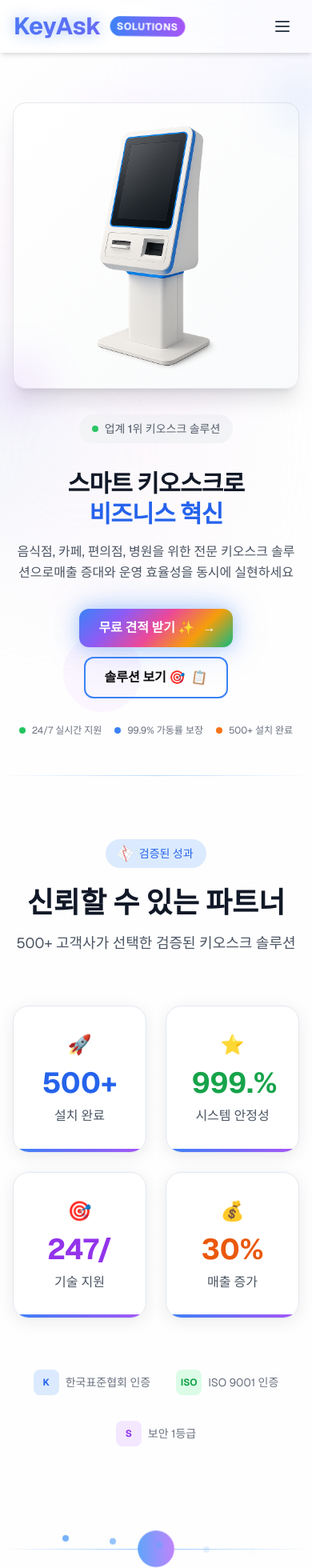
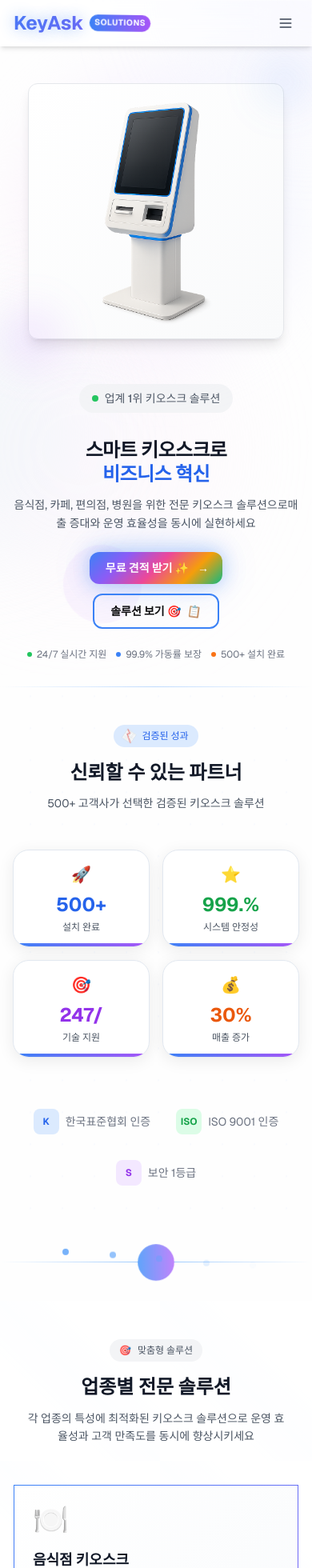
Before and after one commit to HSfac/keyask, a Next.js app: page / in a window 390 px wide. Shown: the top 1960 px of the page at 80% size. Built offline with nearby package versions, Linux system fonts and the light colour scheme.

Commit message:
홈 페이지 및 푸터 스타일 개선: 텍스트 크기 및 여백 조정, 반응형 디자인 최적화, 버튼 및 아이콘 크기 조정, 레이아웃 일관성 유지

```diff
--- a/src/app/case-studies/page.tsx
+++ b/src/app/case-studies/page.tsx
@@ -135,14 +135,14 @@ export default function CaseStudiesPage() {
   ];
 
   return (
-    <div className="min-h-screen py-16">
+    <div className="min-h-screen py-8 sm:py-12 md:py-16">
       <div className="max-w-7xl mx-auto px-4 sm:px-6 lg:px-8">
         {/* 헤더 섹션 */}
-        <div className="text-center mb-16">
-          <h1 className="text-4xl md:text-5xl font-bold text-foreground mb-6">
+        <div className="text-center mb-12 sm:mb-16">
+          <h1 className="text-2xl sm:text-3xl md:text-4xl lg:text-5xl font-bold text-foreground mb-4 sm:mb-6">
             고객 성공 사례
           </h1>
-          <p className="text-xl text-gray-600 max-w-3xl mx-auto">
+          <p className="text-sm sm:text-base md:text-lg lg:text-xl text-gray-600 max-w-3xl mx-auto px-4">
             다양한 업종에서 SmartKiosk Solutions가 어떻게 비즈니스 성과를 개선했는지 확인해보세요.
             실제 고객의 경험과 구체적인 성과를 통해 검증된 솔루션의 가치를 보여드립니다.
           </p>
--- a/src/app/page.tsx
+++ b/src/app/page.tsx
@@ -125,7 +125,7 @@ export default function Home() {
       </div>
 
       {/* 히어로 섹션 */}
-      <section className="relative text-gray-900 pt-16 md:pt-24 pb-12 md:pb-20 overflow-hidden">
+      <section className="relative text-gray-900 pt-12 sm:pt-16 md:pt-24 pb-8 sm:pb-12 md:pb-20 overflow-hidden">
         {/* 인터랙티브 배경 요소 */}
         <div className="absolute inset-0">
           <motion.div
@@ -171,7 +171,7 @@ export default function Home() {
               </motion.div>
 
               <motion.h1
-                className="text-3xl sm:text-4xl md:text-5xl lg:text-6xl xl:text-7xl font-bold mb-4 md:mb-6 leading-tight tracking-tight text-gray-900"
+                className="text-2xl sm:text-3xl md:text-4xl lg:text-5xl xl:text-6xl font-bold mb-3 sm:mb-4 md:mb-6 leading-tight tracking-tight text-gray-900"
                 initial={{ opacity: 0, y: 30 }}
                 animate={{ opacity: 1, y: 0 }}
                 transition={{ duration: 0.8, delay: 0.2 }}
@@ -182,7 +182,7 @@ export default function Home() {
               </motion.h1>
 
               <motion.p
-                className="text-base sm:text-lg md:text-xl lg:text-2xl mb-8 md:mb-10 text-gray-600 leading-relaxed"
+                className="text-sm sm:text-base md:text-lg lg:text-xl mb-6 sm:mb-8 md:mb-10 text-gray-600 leading-relaxed"
                 initial={{ opacity: 0, y: 30 }}
                 animate={{ opacity: 1, y: 0 }}
                 transition={{ duration: 0.8, delay: 0.4 }}
@@ -193,7 +193,7 @@ export default function Home() {
               </motion.p>
 
               <motion.div
-                className="flex flex-col sm:flex-row gap-3 sm:gap-4 justify-center lg:justify-start items-center mb-8 md:mb-12"
+                className="flex flex-col sm:flex-row gap-3 sm:gap-4 justify-center lg:justify-start items-center mb-6 sm:mb-8 md:mb-12"
                 initial={{ opacity: 0, y: 30 }}
                 animate={{ opacity: 1, y: 0 }}
                 transition={{ duration: 0.8, delay: 0.6 }}
@@ -202,12 +202,12 @@ export default function Home() {
                   whileHover={{ scale: 1.02 }}
                   whileTap={{ scale: 0.98 }}
                 >
-                  <Link href="/contact" className="btn-startup-gradient inline-flex items-center gap-2 px-6 sm:px-8 py-3 sm:py-4 text-base sm:text-lg font-bold startup-neon-glow w-full sm:w-auto text-center">
+                  <Link href="/contact" className="btn-startup-gradient inline-flex items-center gap-2 px-5 sm:px-6 md:px-8 py-2.5 sm:py-3 md:py-4 text-sm sm:text-base md:text-lg font-bold startup-neon-glow w-full sm:w-auto text-center">
                     무료 견적 받기 ✨
                     <motion.span
                       animate={{ x: [0, 3, 0] }}
                       transition={{ duration: 1.5, repeat: Infinity }}
-                      className="text-base sm:text-lg"
+                      className="text-sm sm:text-base md:text-lg"
                     >
                       →
                     </motion.span>
@@ -218,7 +218,7 @@ export default function Home() {
                   whileHover={{ scale: 1.02 }}
                   whileTap={{ scale: 0.98 }}
                 >
-                  <Link href="/solutions" className="btn-startup-secondary inline-flex items-center gap-2 px-6 sm:px-8 py-3 sm:py-4 text-base sm:text-lg font-bold w-full sm:w-auto text-center">
+                  <Link href="/solutions" className="btn-startup-secondary inline-flex items-center gap-2 px-5 sm:px-6 md:px-8 py-2.5 sm:py-3 md:py-4 text-sm sm:text-base md:text-lg font-bold w-full sm:w-auto text-center">
                     솔루션 보기 🎯
                     <motion.span
                       animate={{ rotate: [0, 10, -10, 0] }}
@@ -232,21 +232,21 @@ export default function Home() {
 
               {/* 신뢰 지표 */}
               <motion.div
-                className="flex flex-wrap justify-center lg:justify-start items-center gap-4 sm:gap-6 md:gap-8 text-xs sm:text-sm text-gray-500"
+                className="flex flex-wrap justify-center lg:justify-start items-center gap-3 sm:gap-4 md:gap-6 text-xs sm:text-sm text-gray-500"
                 initial={{ opacity: 0 }}
                 animate={{ opacity: 1 }}
                 transition={{ duration: 0.8, delay: 0.8 }}
               >
-                <div className="flex items-center gap-2">
-                  <div className="w-2 h-2 bg-green-500 rounded-full"></div>
+                <div className="flex items-center gap-1.5 sm:gap-2">
+                  <div className="w-1.5 h-1.5 sm:w-2 sm:h-2 bg-green-500 rounded-full"></div>
                   <span>24/7 실시간 지원</span>
                 </div>
-                <div className="flex items-center gap-2">
-                  <div className="w-2 h-2 bg-blue-500 rounded-full"></div>
+                <div className="flex items-center gap-1.5 sm:gap-2">
+                  <div className="w-1.5 h-1.5 sm:w-2 sm:h-2 bg-blue-500 rounded-full"></div>
                   <span>99.9% 가동률 보장</span>
                 </div>
-                <div className="flex items-center gap-2">
-                  <div className="w-2 h-2 bg-orange-500 rounded-full"></div>
+                <div className="flex items-center gap-1.5 sm:gap-2">
+                  <div className="w-1.5 h-1.5 sm:w-2 sm:h-2 bg-orange-500 rounded-full"></div>
                   <span>500+ 설치 완료</span>
                 </div>
               </motion.div>
@@ -254,12 +254,12 @@ export default function Home() {
 
             {/* 오른쪽 이미지 영역 */}
             <motion.div
-              className="relative order-first lg:order-last"
+              className="relative order-first lg:order-last mb-6 sm:mb-8 lg:mb-0"
               initial={{ opacity: 0, x: 50 }}
               animate={{ opacity: 1, x: 0 }}
               transition={{ duration: 0.8, delay: 0.4 }}
             >
-              <div className="relative w-full aspect-square max-w-sm sm:max-w-md lg:max-w-lg mx-auto">
+              <div className="relative w-full aspect-square max-w-xs sm:max-w-sm md:max-w-md lg:max-w-lg mx-auto">
                 {/* 배경 그라디언트 원 */}
                 <motion.div
                   className="absolute inset-0 bg-gradient-to-br from-blue-100/50 via-purple-100/50 to-pink-100/50 rounded-full blur-2xl sm:blur-3xl"
@@ -276,7 +276,7 @@ export default function Home() {
 
                 {/* 메인 이미지 컨테이너 */}
                 <motion.div
-                  className="relative w-full h-full bg-gradient-to-br from-white to-gray-50 rounded-2xl sm:rounded-3xl shadow-xl sm:shadow-2xl border border-gray-200 flex items-center justify-center overflow-hidden startup-neon-glow"
+                  className="relative w-full h-full bg-gradient-to-br from-white to-gray-50 rounded-xl sm:rounded-2xl md:rounded-3xl shadow-lg sm:shadow-xl md:shadow-2xl border border-gray-200 flex items-center justify-center overflow-hidden startup-neon-glow"
                   whileHover={{
                     y: -4,
                     rotateY: 2,
@@ -291,7 +291,7 @@ export default function Home() {
                     src="/kiosk-hero.png"
                     alt="KeyAsk 키오스크"
                     fill
-                    className="object-contain p-3 sm:p-4 md:p-6 lg:p-8"
+                    className="object-contain p-2 sm:p-3 md:p-4 lg:p-6 xl:p-8"
                     priority
                   />
                 </motion.div>
@@ -330,7 +330,7 @@ export default function Home() {
 
       {/* 통계 섹션 */}
       <motion.section
-        className="py-20 relative overflow-hidden"
+        className="py-12 sm:py-16 md:py-20 relative overflow-hidden"
         initial={{ opacity: 0 }}
         whileInView={{ opacity: 1 }}
         viewport={{ once: true }}
@@ -363,10 +363,10 @@ export default function Home() {
             whileInView={{ opacity: 1, y: 0 }}
             viewport={{ once: true }}
             transition={{ duration: 0.6 }}
-            className="text-center mb-16"
+            className="text-center mb-12 sm:mb-16"
           >
             <motion.div
-              className="inline-flex items-center gap-2 px-4 py-2 bg-blue-100 text-blue-600 rounded-full text-sm font-medium mb-6"
+              className="inline-flex items-center gap-2 px-3 sm:px-4 py-1.5 sm:py-2 bg-blue-100 text-blue-600 rounded-full text-xs sm:text-sm font-medium mb-4 sm:mb-6"
               whileHover={{ scale: 1.05 }}
               whileTap={{ scale: 0.95 }}
             >
@@ -378,21 +378,21 @@ export default function Home() {
               </motion.span>
               검증된 성과
             </motion.div>
-            <h2 className="text-4xl md:text-5xl font-bold text-gray-900 mb-4">
+            <h2 className="text-2xl sm:text-3xl md:text-4xl lg:text-5xl font-bold text-gray-900 mb-3 sm:mb-4">
               신뢰할 수 있는 파트너
             </h2>
-            <p className="text-lg text-gray-600 max-w-2xl mx-auto">
+            <p className="text-sm sm:text-base md:text-lg text-gray-600 max-w-2xl mx-auto">
               500+ 고객사가 선택한 검증된 키오스크 솔루션
             </p>
           </motion.div>
 
-          <div className="grid grid-cols-2 md:grid-cols-4 gap-6">
+          <div className="grid grid-cols-2 md:grid-cols-4 gap-4 sm:gap-6">
             {stats.map((stat, index) => {
               const statNumber = parseInt(stat.number.replace(/[^0-9]/g, ''));
               return (
                 <motion.div
                   key={index}
-                  className="startup-card p-8 text-center group relative overflow-hidden"
+                  className="startup-card p-4 sm:p-6 md:p-8 text-center group relative overflow-hidden"
                   initial={{ opacity: 0, y: 30, scale: 0.9 }}
                   whileInView={{ opacity: 1, y: 0, scale: 1 }}
                   viewport={{ once: true }}
@@ -423,7 +423,7 @@ export default function Home() {
 
                   {/* 상단 아이콘 */}
                   <motion.div
-                    className="text-2xl mb-3"
+                    className="text-xl sm:text-2xl mb-2 sm:mb-3"
                     whileHover={{
                       scale: 1.2,
                       rotate: [0, -10, 10, 0]
@@ -434,7 +434,7 @@ export default function Home() {
                   </motion.div>
 
                   <motion.div
-                    className={`text-4xl font-bold mb-2 relative z-10 ${
+                    className={`text-2xl sm:text-3xl md:text-4xl font-bold mb-1 sm:mb-2 relative z-10 ${
                       index === 0 ? 'text-blue-600' :
                       index === 1 ? 'text-green-600' :
                       index === 2 ? 'text-purple-600' : 'text-orange-600'
@@ -444,7 +444,7 @@ export default function Home() {
                   >
                     {isNaN(statNumber) ? stat.number : <><AnimatedCounter end={statNumber} />{stat.number.replace(/[0-9]/g, '')}</>}
                   </motion.div>
-                  <div className="text-gray-600 font-medium relative z-10">{stat.label}</div>
+                  <div className="text-xs sm:text-sm text-gray-600 font-medium relative z-10">{stat.label}</div>
 
                   {/* 하단 프로그레스 바 */}
                   <motion.div
@@ -538,7 +538,7 @@ export default function Home() {
       </div>
 
       {/* 솔루션 소개 섹션 */}
-      <section className="py-20 bg-white relative overflow-hidden">
+      <section className="py-12 sm:py-16 md:py-20 bg-white relative overflow-hidden">
         {/* 정적 배경 패턴 - 성능 최적화 */}
         <div
           className="absolute inset-0 opacity-30"
@@ -550,25 +550,25 @@ export default function Home() {
 
         <div className="max-w-6xl mx-auto px-4 sm:px-6 lg:px-8 relative z-10">
           <motion.div
-            className="text-center mb-16"
+            className="text-center mb-12 sm:mb-16"
             initial={{ opacity: 0, y: 20 }}
             whileInView={{ opacity: 1, y: 0 }}
             viewport={{ once: true }}
             transition={{ duration: 0.6 }}
           >
-            <div className="inline-flex items-center gap-2 px-4 py-2 bg-gray-100 text-gray-600 rounded-full text-sm font-medium mb-6">
+            <div className="inline-flex items-center gap-2 px-3 sm:px-4 py-1.5 sm:py-2 bg-gray-100 text-gray-600 rounded-full text-xs sm:text-sm font-medium mb-4 sm:mb-6">
               <span>🎯</span> 맞춤형 솔루션
             </div>
-            <h2 className="text-4xl md:text-5xl font-bold text-gray-900 mb-4">
+            <h2 className="text-2xl sm:text-3xl md:text-4xl lg:text-5xl font-bold text-gray-900 mb-3 sm:mb-4">
               업종별 전문 솔루션
             </h2>
-            <p className="text-lg text-gray-600 max-w-3xl mx-auto leading-relaxed">
+            <p className="text-sm sm:text-base md:text-lg text-gray-600 max-w-3xl mx-auto leading-relaxed px-4">
               각 업종의 특성에 최적화된 키오스크 솔루션으로
               운영 효율성과 고객 만족도를 동시에 향상시키세요
             </p>
           </motion.div>
 
-          <div className="grid grid-cols-1 md:grid-cols-2 gap-8">
+          <div className="grid grid-cols-1 md:grid-cols-2 gap-6 sm:gap-8">
             {solutions.map((solution, index) => (
               <motion.div
                 key={index}
@@ -585,7 +585,7 @@ export default function Home() {
               >
                 <Link href={solution.href} className="block">
                   <motion.div
-                    className="startup-card-gradient p-8 h-full relative overflow-hidden"
+                    className="startup-card-gradient p-6 sm:p-8 h-full relative overflow-hidden"
                     whileHover={{
                       y: -6,
                       scale: 1.01
@@ -608,16 +608,16 @@ export default function Home() {
                     />
 
                     {/* 간소화된 아이콘 */}
-                    <div className="text-6xl mb-6 relative z-10 group-hover:scale-105 transition-transform duration-300">
+                    <div className="text-4xl sm:text-5xl md:text-6xl mb-4 sm:mb-6 relative z-10 group-hover:scale-105 transition-transform duration-300">
                       {solution.icon}
                     </div>
 
-                    <h3 className="text-2xl font-bold text-gray-900 mb-4 group-hover:text-blue-600 transition-colors relative z-10">
+                    <h3 className="text-lg sm:text-xl md:text-2xl font-bold text-gray-900 mb-3 sm:mb-4 group-hover:text-blue-600 transition-colors relative z-10">
                       {solution.title}
                     </h3>
 
                     <motion.p
-                      className="text-gray-600 mb-6 leading-relaxed relative z-10"
+                      className="text-gray-600 mb-4 sm:mb-6 leading-relaxed relative z-10 text-sm sm:text-base"
                       whileHover={{ x: 3 }}
                       transition={{ duration: 0.2, delay: 0.05 }}
                     >
@@ -625,7 +625,7 @@ export default function Home() {
                     </motion.p>
 
                     {/* 특징 리스트 */}
-                    <div className="space-y-3 mb-8 relative z-10">
+                    <div className="space-y-2 sm:space-y-3 mb-6 sm:mb-8 relative z-10">
                       {solution.features.slice(0, 3).map((feature, featureIndex) => (
                         <motion.div
                           key={featureIndex}
@@ -634,7 +634,7 @@ export default function Home() {
                           transition={{ duration: 0.2, delay: featureIndex * 0.05 }}
                         >
                           <motion.div
-                            className={`w-2 h-2 rounded-full mr-3 flex-shrink-0 ${
+                            className={`w-1.5 h-1.5 sm:w-2 sm:h-2 rounded-full mr-2 sm:mr-3 flex-shrink-0 ${
                               index === 0 ? 'bg-blue-600' :
                               index === 1 ? 'bg-green-600' :
                               index === 2 ? 'bg-purple-600' :
@@ -643,7 +643,7 @@ export default function Home() {
                             whileHover={{ scale: 1.5 }}
                             transition={{ duration: 0.2 }}
                           />
-                          <span className="text-gray-700 text-sm">{feature}</span>
+                          <span className="text-gray-700 text-xs sm:text-sm">{feature}</span>
                         </motion.div>
                       ))}
                     </div>
--- a/src/components/Header.tsx
+++ b/src/components/Header.tsx
@@ -36,7 +36,7 @@ export default function Header() {
         transition={{ duration: 0.6, ease: "easeOut" }}
       >
         <div className="max-w-6xl mx-auto px-4 sm:px-6 lg:px-8">
-          <div className="flex justify-between items-center h-16">
+          <div className="flex justify-between items-center h-14 sm:h-16">
             {/* 로고 */}
             <motion.div
               whileHover={{ scale: 1.05 }}
@@ -45,7 +45,7 @@ export default function Header() {
             >
               <Link href="/" className="flex items-center">
                 <motion.div
-                  className="text-3xl font-bold startup-text-gradient"
+                  className="text-2xl sm:text-3xl font-bold startup-text-gradient"
                   animate={{
                     textShadow: [
                       "0 0 10px rgba(59, 130, 246, 0.3)",
@@ -58,7 +58,7 @@ export default function Header() {
                   KeyAsk
                 </motion.div>
                 <motion.div
-                  className="ml-3 px-2 py-1 text-xs bg-gradient-to-r from-blue-500 to-purple-500 text-white font-bold uppercase tracking-wider rounded-full"
+                  className="ml-2 sm:ml-3 px-1.5 sm:px-2 py-0.5 sm:py-1 text-[10px] sm:text-xs bg-gradient-to-r from-blue-500 to-purple-500 text-white font-bold uppercase tracking-wider rounded-full"
                   animate={{
                     scale: [1, 1.05, 1],
                     rotate: [0, 1, -1, 0]
@@ -96,10 +96,10 @@ export default function Header() {
             </nav>
 
             {/* 우측 버튼 그룹 */}
-            <div className="flex items-center space-x-3">
-              {/* 전화번호 (데스크톱) */}
+            <div className="flex items-center space-x-2 sm:space-x-3">
+              {/* 전화번호 (태블릿 이상) */}
               <motion.div
-                className="hidden lg:flex items-center gap-2 px-3 py-2 bg-gray-50 rounded-lg text-sm text-gray-600"
+                className="hidden md:flex items-center gap-2 px-2 sm:px-3 py-1 sm:py-2 bg-gray-50 rounded-lg text-xs sm:text-sm text-gray-600"
                 whileHover={{ scale: 1.05 }}
                 transition={{ duration: 0.2 }}
               >
@@ -109,13 +109,13 @@ export default function Header() {
 
               {/* 문의 버튼 */}
               <motion.div
-                className="hidden md:block"
+                className="hidden sm:block"
                 whileHover={{ scale: 1.05 }}
                 whileTap={{ scale: 0.95 }}
               >
                 <Link
                   href="/contact"
-                  className="btn-startup-primary px-6 py-2 text-sm relative overflow-hidden group"
+                  className="btn-startup-primary px-3 sm:px-6 py-1.5 sm:py-2 text-xs sm:text-sm relative overflow-hidden group"
                 >
                   <span className="relative z-10">견적 문의</span>
                   <motion.div
@@ -127,13 +127,13 @@ export default function Header() {
 
               {/* 모바일 메뉴 버튼 */}
               <motion.button
-                className="lg:hidden p-2 rounded-xl hover:bg-gradient-to-r hover:from-blue-50 hover:to-purple-50 transition-all duration-300"
+                className="lg:hidden p-1.5 sm:p-2 rounded-xl hover:bg-gradient-to-r hover:from-blue-50 hover:to-purple-50 transition-all duration-300"
                 onClick={() => setIsMenuOpen(!isMenuOpen)}
                 whileTap={{ scale: 0.9 }}
                 whileHover={{ scale: 1.1 }}
               >
                 <svg
-                  className="w-6 h-6 text-gray-700"
+                  className="w-5 h-5 sm:w-6 sm:h-6 text-gray-700"
                   fill="none"
                   strokeLinecap="round"
                   strokeLinejoin="round"
@@ -162,7 +162,7 @@ export default function Header() {
               exit={{ opacity: 0, height: 0, y: -20 }}
               transition={{ duration: 0.3, ease: "easeOut" }}
             >
-              <div className="px-4 py-4 space-y-1">
+              <div className="px-3 sm:px-4 py-3 sm:py-4 space-y-1">
                 {navItems.map((item, index) => (
                   <motion.div
                     key={item.name}
@@ -172,11 +172,11 @@ export default function Header() {
                   >
                     <Link
                       href={item.href}
-                      className="block px-4 py-3 text-gray-700 hover:text-blue-600 hover:bg-gradient-to-r hover:from-blue-50 hover:to-purple-50 font-semibold rounded-xl transition-all duration-300"
+                      className="block px-3 sm:px-4 py-2.5 sm:py-3 text-gray-700 hover:text-blue-600 hover:bg-gradient-to-r hover:from-blue-50 hover:to-purple-50 font-semibold rounded-xl transition-all duration-300 text-sm sm:text-base"
                       onClick={() => setIsMenuOpen(false)}
                     >
-                      <span className="flex items-center gap-2">
-                        <span>{item.icon}</span>
+                      <span className="flex items-center gap-2 sm:gap-3">
+                        <span className="text-lg sm:text-xl">{item.icon}</span>
                         <span>{item.name}</span>
                       </span>
                     </Link>
@@ -184,14 +184,14 @@ export default function Header() {
                 ))}
 
                 <motion.div
-                  className="pt-4 border-t border-white/20 mt-4"
+                  className="pt-3 sm:pt-4 border-t border-white/20 mt-3 sm:mt-4"
                   initial={{ opacity: 0, y: 10 }}
                   animate={{ opacity: 1, y: 0 }}
                   transition={{ duration: 0.3, delay: 0.2 }}
                 >
                   <Link
                     href="/contact"
-                    className="block w-full text-center btn-startup-gradient px-4 py-3 rounded-xl font-bold hover:scale-105 transition-all duration-300"
+                    className="block w-full text-center btn-startup-gradient px-3 sm:px-4 py-2.5 sm:py-3 rounded-xl font-bold hover:scale-105 transition-all duration-300 text-sm sm:text-base"
                     onClick={() => setIsMenuOpen(false)}
                   >
                     견적 문의 ✨
@@ -200,12 +200,12 @@ export default function Header() {
 
                 {/* 모바일 연락처 정보 */}
                 <motion.div
-                  className="pt-4 text-center"
+                  className="pt-3 sm:pt-4 text-center"
                   initial={{ opacity: 0, scale: 0.9 }}
                   animate={{ opacity: 1, scale: 1 }}
                   transition={{ duration: 0.3, delay: 0.3 }}
                 >
-                  <div className="inline-flex items-center gap-2 px-3 py-2 bg-gradient-to-r from-green-50 to-blue-50 rounded-full text-sm">
+                  <div className="inline-flex items-center gap-2 px-3 py-2 bg-gradient-to-r from-green-50 to-blue-50 rounded-full text-xs sm:text-sm">
                     <span className="text-green-500">📞</span>
                     <span className="font-bold text-gray-700">1588-0000</span>
                   </div>
@@ -217,7 +217,7 @@ export default function Header() {
       </motion.header>
 
       {/* 헤더 공간 확보 */}
-      <div className="h-16"></div>
+      <div className="h-14 sm:h-16"></div>
     </>
   );
 }
```
Also changed, not shown: src/app/contact/page.tsx (+5 -5 lines), src/app/products/page.tsx (+25 -25 lines), src/app/solutions/page.tsx (+9 -9 lines), src/components/Footer.tsx (+26 -26 lines).
